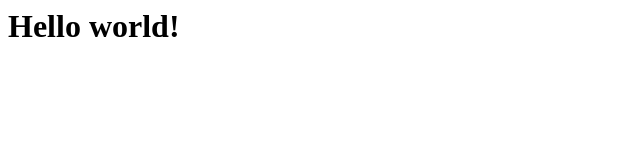
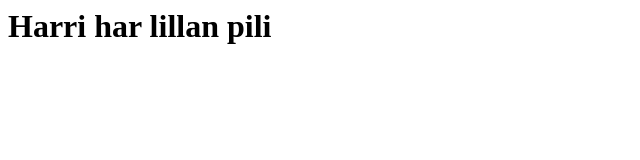
Before and after one commit to skaggi/hello-world, a plain HTML site: page index.html in a window 1280 px wide. Shown: the whole page, without its empty margins (0-640 px from the left). Drawn offline with Linux system fonts and the light colour scheme.

Commit message:
Update index.html

```diff
--- a/index.html
+++ b/index.html
@@ -1 +1 @@
-<h1>Hello world!</h1>
+<h1>Harri har lillan pili</h1>
```
